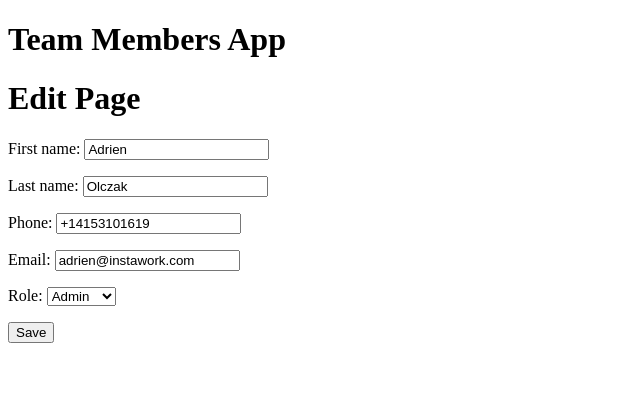
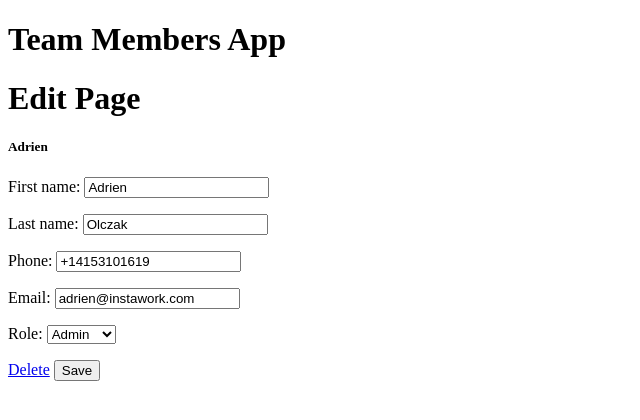
Before and after one commit to seanyang20/Instawork-Django-Assessment, a Django app: page /edit/1 in a window 1280 px wide. Shown: the top 420 px of the page, without its empty margins (0-640 px from the left). Run offline with Django 4.2, Linux system fonts and the light colour scheme; data comes from the database, SQL or seed files in the repository; both versions use the stored data as it was after the commit.

Commit message:
successfully implemented Delete member functionality

```diff
--- a/base/templates/base/edit.html
+++ b/base/templates/base/edit.html
@@ -8,6 +8,8 @@
     <form method="POST" action="" >
         {% csrf_token %}
         {{form.as_p}}
+        <a href="{% url 'delete' member.id %}">Delete</a>
+
         <input type="Submit" value="Save"/>
     </form>
 </div>
--- a/base/urls.py
+++ b/base/urls.py
@@ -4,5 +4,6 @@ from . import views
 urlpatterns = [
     path('', views.list, name="list"),
     path('add/', views.add, name="add"),
-    path('edit/<str:id>', views.edit, name="edit")
+    path('edit/<str:id>' , views.edit, name="edit"),
+    path('delete/<str:id>', views.delete, name="delete")
 ]
--- a/base/views.py
+++ b/base/views.py
@@ -46,5 +46,13 @@ def edit(request, id):
             return redirect('list')
 
 
-    context = {'form': form}
+    context = {'form': form, 'member': member}
     return render(request, 'base/edit.html', context)
+
+def delete(request, id):
+    member = Member.objects.get(id=id)
+    # if request.method == 'POST':
+       # print(request.POST)
+    member.delete()
+    return redirect('list')
+    # return render(request, 'base/delete.html', {'form': member})
```
Also changed, not shown: base/templates/base/delete.html (added, +13 -0 lines), db.sqlite3.
